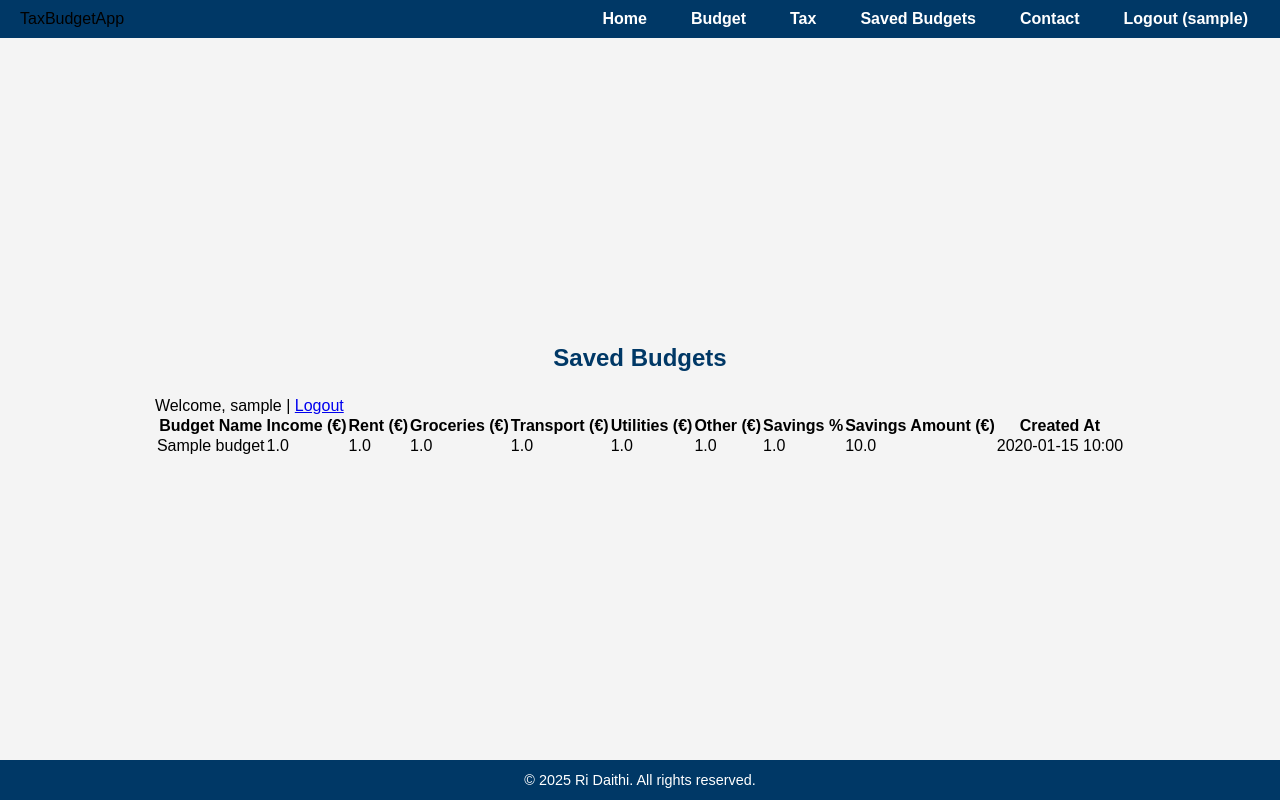
After one commit to Daithi10/TaxBudgetAppV2, a Flask app: page /saved_budgets in a window 1280 px wide. The commit adds this page. Run offline with Flask 3, Linux system fonts and the light colour scheme; the visitor is signed in with stand-in values (Sample User, id 1); tables that the repository leaves empty hold one stand-in row (values such as "Sample post").

Commit message:
Initial commit - Tax & Budget App submission

```diff
--- a/app.py
+++ b/app.py
@@ -1,17 +1,18 @@
+import os
+from datetime import datetime
 from flask import Flask, render_template, request, redirect, url_for, flash, session
 from flask_sqlalchemy import SQLAlchemy
 from werkzeug.security import generate_password_hash, check_password_hash
-from datetime import datetime
-import os
+from dotenv import load_dotenv
 
-# =======================
-# Flask App Configuration
-# =======================
+# Load environment variables
+load_dotenv()
+
 app = Flask(__name__)
-app.secret_key = "your_secret_key_here"  # Replace with a strong secret key
+app.secret_key = os.getenv("SECRET_KEY")
 
 # PostgreSQL configuration
-app.config['SQLALCHEMY_DATABASE_URI'] = 'postgresql://username:password@localhost:5432/yourdbname'
+app.config['SQLALCHEMY_DATABASE_URI'] = os.getenv("DATABASE_URL")
 app.config['SQLALCHEMY_TRACK_MODIFICATIONS'] = False
 
 db = SQLAlchemy(app)
@@ -19,31 +20,38 @@ db = SQLAlchemy(app)
 # =======================
 # Database Models
 # =======================
+
 class User(db.Model):
-    __tablename__ = 'users'
     id = db.Column(db.Integer, primary_key=True)
+    fullname = db.Column(db.String(100), nullable=True)  # optional
     username = db.Column(db.String(50), unique=True, nullable=False)
     email = db.Column(db.String(120), unique=True, nullable=False)
     password = db.Column(db.String(200), nullable=False)
-    created_at = db.Column(db.DateTime, default=datetime.utcnow)
-    budgets = db.relationship('Budget', backref='user', lazy=True)
+    security_question = db.Column(db.String(200), nullable=False)
+    security_answer = db.Column(db.String(200), nullable=False)
 
 class Budget(db.Model):
-    __tablename__ = 'budgets'
     id = db.Column(db.Integer, primary_key=True)
-    user_id = db.Column(db.Integer, db.ForeignKey('users.id'), nullable=False)
-    budget_name = db.Column(db.String(100), nullable=False)
-    salary = db.Column(db.Float, nullable=False)
-    marital = db.Column(db.String(20))
-    children = db.Column(db.Integer)
-    age_group = db.Column(db.String(20))
-    tax_credits = db.Column(db.Float)
+    budget_name = db.Column(db.String(100), nullable=True)
+    income = db.Column(db.Float, nullable=False)
+    rent = db.Column(db.Float, nullable=False)
+    groceries = db.Column(db.Float, nullable=False)
+    transport = db.Column(db.Float, nullable=False)
+    utilities = db.Column(db.Float, nullable=False)
+    other = db.Column(db.Float, nullable=False)
+    savings_percent = db.Column(db.Float)
+    savings_amount = db.Column(db.Float)
+    marital = db.Column(db.String(20), nullable=True)
+    children = db.Column(db.Integer, nullable=True)
+    age_group = db.Column(db.String(20), nullable=True)
+    tax_credits = db.Column(db.Float, nullable=True)
+    user_id = db.Column(db.Integer, db.ForeignKey("user.id"), nullable=True)
     created_at = db.Column(db.DateTime, default=datetime.utcnow)
 
+
 class Contact(db.Model):
-    __tablename__ = 'contacts'
     id = db.Column(db.Integer, primary_key=True)
-    name = db.Column(db.String(100), nullable=False)
+    name = db.Column(db.String(120), nullable=False)
     email = db.Column(db.String(120), nullable=False)
     message = db.Column(db.Text, nullable=False)
     created_at = db.Column(db.DateTime, default=datetime.utcnow)
@@ -52,72 +60,28 @@ class Contact(db.Model):
 # Routes
 # =======================
 
-# Home page
 @app.route("/")
 def home():
-    return render_template("base.html")
+    return render_template("index.html")  # your landing page template
 
-# Budget page
-@app.route("/budget", methods=["GET", "POST"])
-def budget():
-    if request.method == "POST":
-        username = request.form.get("username")
-        budget_name = request.form.get("budget_name")
-        salary = float(request.form.get("salary"))
-        marital = request.form.get("marital")
-        children = int(request.form.get("children", 0))
-        age_group = request.form.get("age_group")
-        tax_credits = float(request.form.get("tax_credits", 0))
 
-        user = User.query.filter_by(username=username).first()
-        if not user:
-            flash("User not found. Please register.", "danger")
-            return redirect(url_for("budget"))
-
-        new_budget = Budget(
-            user_id=user.id,
-            budget_name=budget_name,
-            salary=salary,
-            marital=marital,
-            children=children,
-            age_group=age_group,
-            tax_credits=tax_credits
-        )
-        db.session.add(new_budget)
-        db.session.commit()
-        flash("Budget saved successfully!", "success")
-        return redirect(url_for("budget"))
-
-    return render_template("budget.html")
-
-# Tax page (can merge with budget if desired)
-@app.route("/tax", methods=["GET", "POST"])
-def tax():
-    # Currently acts the same as budget for placeholder
-    return render_template("tax.html")
-
-# Contacts page
-@app.route("/contacts", methods=["GET", "POST"])
-def contacts():
-    if request.method == "POST":
-        name = request.form.get("name")
-        email = request.form.get("email")
-        message = request.form.get("message")
-        contact_entry = Contact(name=name, email=email, message=message)
-        db.session.add(contact_entry)
-        db.session.commit()
-        flash("Message sent successfully!", "success")
-        return redirect(url_for("contacts"))
-    return render_template("contacts.html")
-
-# Register page
+# -----------------------
+# Registration
+# -----------------------
 @app.route("/register", methods=["GET", "POST"])
 def register():
     if request.method == "POST":
+        fullname = request.form.get("fullname")
         username = request.form.get("username")
         email = request.form.get("email")
         password = request.form.get("password")
-        hashed_pw = generate_password_hash(password, method="sha256")
+        confirm_password = request.form.get("confirm_password")
+        security_question = request.form.get("security_question")
+        security_answer = request.form.get("security_answer")
+
+        if password != confirm_password:
+            flash("Passwords do not match", "danger")
+            return redirect(url_for("register"))
 
         if User.query.filter_by(username=username).first():
             flash("Username already exists", "danger")
@@ -126,7 +90,17 @@ def register():
             flash("Email already exists", "danger")
             return redirect(url_for("register"))
 
-        new_user = User(username=username, email=email, password=hashed_pw)
+        # ✅ Correct hashing method
+        hashed_pw = generate_password_hash(password, method="pbkdf2:sha256")
+
+        new_user = User(
+            fullname=fullname,
+            username=username,
+            email=email,
+            password=hashed_pw,
+            security_question=security_question,
+            security_answer=security_answer
+        )
         db.session.add(new_user)
         db.session.commit()
         flash("Registration successful! Please log in.", "success")
@@ -134,54 +108,184 @@ def register():
 
     return render_template("register.html")
 
-# Login page
+
+# -----------------------
+# Login
+# -----------------------
 @app.route("/login", methods=["GET", "POST"])
 def login():
     if request.method == "POST":
         username = request.form.get("username")
         password = request.form.get("password")
+
         user = User.query.filter_by(username=username).first()
         if user and check_password_hash(user.password, password):
+            session["username"] = user.username
             session["user_id"] = user.id
-            session["username"] = user.username
-            flash(f"Welcome {user.username}!", "success")
+            flash("Login successful!", "success")
             return redirect(url_for("home"))
         else:
-            flash("Invalid credentials", "danger")
+            flash("Invalid username or password", "danger")
             return redirect(url_for("login"))
+
     return render_template("login.html")
 
-# Forgot Password page placeholder
-@app.route("/forgot-password", methods=["GET", "POST"])
-def forgot_password():
-    return render_template("forgot_password.html")
-
-# Reset Password page placeholder
-@app.route("/reset-password", methods=["GET", "POST"])
-def reset_password():
-    return render_template("reset_password.html")
-
-# Saved Budget page
-@app.route("/saved-budget")
-def saved_budget():
-    if "user_id" in session:
-        user_budgets = Budget.query.filter_by(user_id=session["user_id"]).all()
-        return render_template("saved_budget.html", budgets=user_budgets)
-    else:
-        flash("Please log in to view saved budgets.", "danger")
-        return redirect(url_for("login"))
-
-# Logout route
+# -----------------------
+# Logout
+# -----------------------
 @app.route("/logout")
 def logout():
     session.clear()
-    flash("Logged out successfully.", "success")
+    flash("Logged out successfully", "success")
     return redirect(url_for("home"))
 
+# -----------------------
+# Budget Tracker
+# -----------------------
+@app.route("/budget", methods=["GET", "POST"])
+def budget():
+    if "user_id" not in session:
+        flash("Please log in to save a budget.", "warning")
+
+    residual_income = None
+    savings_amount = None
+    savings_percent = None
+
+    if request.method == "POST":
+        action = request.form.get("action")
+
+        try:
+            # Common fields for both calculate and save
+            income = float(request.form.get("income"))
+            rent = float(request.form.get("rent"))
+            groceries = float(request.form.get("groceries"))
+            transport = float(request.form.get("transport"))
+            utilities = float(request.form.get("utilities"))
+            other = float(request.form.get("other"))
+
+            residual_income = income - (rent + groceries + transport + utilities + other)
+
+            if action == "calculate":
+                if request.form.get("savings"):
+                    savings_percent = float(request.form.get("savings"))
+                    savings_amount = residual_income * savings_percent / 100
+
+            elif action == "save":
+                if "user_id" not in session:
+                    flash("You must be logged in to save a budget.", "danger")
+                    return redirect(url_for("budget"))
+
+                savings_percent = float(request.form.get("savings"))
+                savings_amount = residual_income * savings_percent / 100
+
+                new_budget = Budget(
+                    budget_name=request.form.get("budget_name", "My Budget"),
+                    income=income,
+                    rent=rent,
+                    groceries=groceries,
+                    transport=transport,
+                    utilities=utilities,
+                    other=other,
+                    savings_percent=savings_percent,
+                    savings_amount=savings_amount,
+                    user_id=session["user_id"]
+                )
+                db.session.add(new_budget)
+                db.session.commit()
+                flash("Budget saved successfully!", "success")
+                return redirect(url_for("budget"))
+
+        except Exception as e:
+            flash(f"Error processing budget: {e}", "danger")
+
+    return render_template(
+        "budget.html",
+        residual_income=residual_income,
+        savings_amount=savings_amount,
+        savings_percent=savings_percent
+    )
+
+# -----------------------
+# Tax Calculator
+# -----------------------
+@app.route("/tax", methods=["GET", "POST"])
+def tax():
+    result = None
+    breakdown = None
+    salary = 0
+
+    if request.method == "POST":
+        income = float(request.form.get("income"))
+        marital_status = request.form.get("marital_status")
+        children_count = int(request.form.get("children_count", 0))
+        age_group = request.form.get("age_group")
+        employment_type = request.form.get("employment_type")
+        tax_credits = float(request.form.get("tax_credits", 0))
+
+        # Placeholder tax calculation logic
+        tax_rate = 0.2  # example flat rate
+        result = income * tax_rate - tax_credits
+        breakdown = {"Income Tax": income * tax_rate, "Tax Credits": tax_credits}
+
+    return render_template("tax.html", result=result, breakdown=breakdown, income=income)
+
+# -----------------------
+# Contact Form
+# -----------------------
+@app.route("/contact", methods=["GET", "POST"])
+def contact():
+    if request.method == "POST":
+        name = request.form.get("name")
+        email = request.form.get("email")
+        message = request.form.get("message")
+
+        new_contact = Contact(name=name, email=email, message=message)
+        db.session.add(new_contact)
+        db.session.commit()
+        flash("Message sent successfully!", "success")
+        return redirect(url_for("contact"))
+
+    return render_template("contact.html")
+
+# -----------------------
+# Saved Budgets
+# -----------------------
+@app.route("/saved_budgets")
+def saved_budgets():
+    if "user_id" not in session:
+        flash("Please log in to view your saved budgets.", "warning")
+        return redirect(url_for("login"))
+
+    user_id = session["user_id"]
+    budgets = Budget.query.filter_by(user_id=user_id).order_by(Budget.created_at.desc()).all()
+
+    return render_template("saved_budget.html", budgets=budgets)
+
+
+# -----------------------
+# Reset Password Placeholder
+# -----------------------
+@app.route("/reset_password", methods=["GET", "POST"])
+def reset_password():
+    # Implement actual reset logic later
+    if request.method == "POST":
+        flash("Password reset functionality not implemented yet.", "info")
+        return redirect(url_for("login"))
+
+    return render_template("reset_password.html", username=session.get("username"), question="Your security question here")
+
+with app.app_context():
+    db.drop_all()
+    db.create_all()
+
 # =======================
-# Run the App
+# Run App
 # =======================
 if __name__ == "__main__":
+    # Create tables if not exist
     with app.app_context():
-        db.create_all()  # Creates tables if they don't exist
+        db.create_all()
     app.run(debug=True)
+
+with app.app_context():
+    db.create_all()
--- a/requirements.txt
+++ b/requirements.txt
@@ -18,3 +18,4 @@ python-dotenv==1.0.1
 
 # Optional: Password hashing for login/register
 werkzeug==3.0.3
+flask-mail
--- a/templates/base.html
+++ b/templates/base.html
@@ -4,18 +4,27 @@
 <head>
     <meta charset="UTF-8">
     <meta name="viewport" content="width=device-width, initial-scale=1.0">
-    <title>{% block title %}Tax & Budget App{% endblock %}</title>
+    <title>{% block title %}Tax &amp; Budget App{% endblock %}</title>
     <link rel="stylesheet" href="{{ url_for('static', filename='css/style.css') }}">
 </head>
 <body>
     <!-- Navigation Bar -->
-    <nav>
-        <ul>
+    <nav class="navbar">
+        <div class="logo">TaxBudgetApp</div>
+
+        <!-- Hamburger for mobile -->
+        <div class="hamburger">
+            <div></div>
+            <div></div>
+            <div></div>
+        </div>
+
+        <ul id="nav-links">
             <li><a href="{{ url_for('home') }}">Home</a></li>
             <li><a href="{{ url_for('budget') }}">Budget</a></li>
             <li><a href="{{ url_for('tax') }}">Tax</a></li>
-            <li><a href="{{ url_for('saved_budget') }}">Saved Budgets</a></li>
-            <li><a href="{{ url_for('contacts') }}">Contact</a></li>
+            <li><a href="{{ url_for('saved_budgets') }}">Saved Budgets</a></li>
+            <li><a href="{{ url_for('contact') }}">Contact</a></li>
             {% if session.get('user_id') %}
                 <li><a href="{{ url_for('logout') }}">Logout ({{ session.get('username') }})</a></li>
             {% else %}
@@ -45,7 +54,7 @@
 
     <!-- Footer -->
     <footer>
-        <p>&copy; 2025 Your Name. All rights reserved.</p>
+        <p>&copy; 2025 Ri Daithi. All rights reserved.</p>
     </footer>
 
     <!-- JavaScript -->
--- a/templates/contact.html
+++ b/templates/contact.html
@@ -18,7 +18,7 @@
         {% endif %}
     {% endwith %}
 
-    <form method="POST" action="{{ url_for('contacts') }}" class="contact-form">
+    <form method="POST" action="{{ url_for('contact') }}" class="contact-form">
         <label for="name">Name:</label>
         <input type="text" id="name" name="name" required>
 
--- a/templates/login.html
+++ b/templates/login.html
@@ -28,7 +28,7 @@
         <button type="submit" class="btn">Login</button>
     </form>
 
-    <p><a href="{{ url_for('forgot_password') }}">Forgot your password?</a></p>
+    <p><a href="{{ url_for('reset_password') }}">Forgot your password?</a></p>
     <p>Don't have an account? <a href="{{ url_for('register') }}">Register here</a></p>
 </div>
 {% endblock %}
--- /dev/null
+++ b/templates/saved_budget.html
@@ -0,0 +1,52 @@
+{% extends "base.html" %}
+
+{% block title %}Saved Budgets{% endblock %}
+
+{% block content %}
+<div class="container">
+    <h2>Saved Budgets</h2>
+
+    {% if session.get('username') %}
+        <p>Welcome, {{ session.get('username') }} | <a href="{{ url_for('logout') }}">Logout</a></p>
+
+        {% if budgets %}
+            <table class="saved-budget-table">
+                <thead>
+                    <tr>
+                        <th>Budget Name</th>
+                        <th>Income (€)</th>
+                        <th>Rent (€)</th>
+                        <th>Groceries (€)</th>
+                        <th>Transport (€)</th>
+                        <th>Utilities (€)</th>
+                        <th>Other (€)</th>
+                        <th>Savings %</th>
+                        <th>Savings Amount (€)</th>
+                        <th>Created At</th>
+                    </tr>
+                </thead>
+                <tbody>
+                    {% for budget in budgets %}
+                    <tr>
+                        <td>{{ budget.budget_name }}</td>
+                        <td>{{ budget.income }}</td>
+                        <td>{{ budget.rent }}</td>
+                        <td>{{ budget.groceries }}</td>
+                        <td>{{ budget.transport }}</td>
+                        <td>{{ budget.utilities }}</td>
+                        <td>{{ budget.other }}</td>
+                        <td>{{ budget.savings_percent or 0 }}</td>
+                        <td>{{ budget.savings_amount or 0 }}</td>
+                        <td>{{ budget.created_at.strftime("%Y-%m-%d %H:%M") }}</td>
+                    </tr>
+                    {% endfor %}
+                </tbody>
+            </table>
+        {% else %}
+            <p>You have no saved budgets yet. <a href="{{ url_for('budget') }}">Create one now</a>.</p>
+        {% endif %}
+    {% else %}
+        <p>Please <a href="{{ url_for('login') }}">log in</a> to view your saved budgets.</p>
+    {% endif %}
+</div>
+{% endblock %}
```
Also changed, not shown: static/css/style.css (+28 -9 lines), static/static.js/script.js (+18 -0 lines), templates/budget.html (+29 -33 lines), templates/index.html (+4 -4 lines), templates/saved_budgets.html (deleted, +0 -15 lines), 1 other file.
